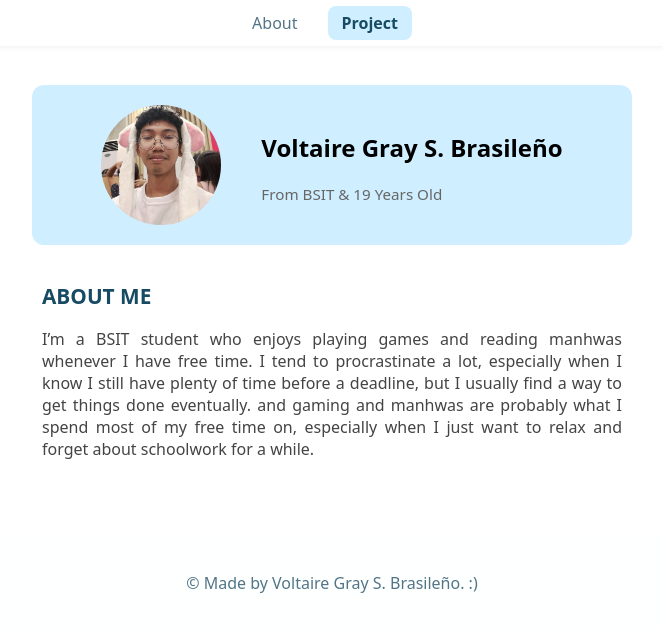
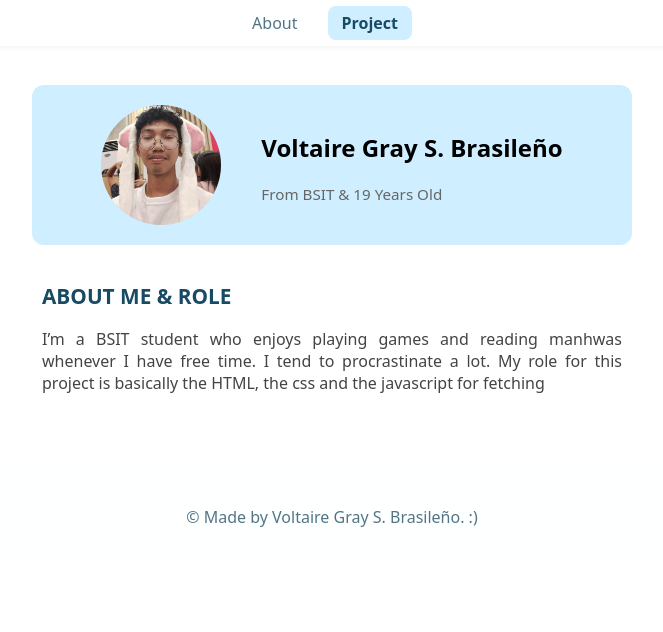
Before and after one commit to voltgray/IT-110-Project, a plain HTML site: page index.html in a window 1280 px wide. Shown: the whole page, without its empty margins (308-971 px from the left). Drawn offline with Linux system fonts and the light colour scheme.

Commit message:
updated about me & Role

```diff
--- a/index.html
+++ b/index.html
@@ -27,13 +27,10 @@
 </section>
 
 <section id="About"> <!-- about and role section!!! -->
-    <h1 class="aboutme">ABOUT ME</h1>
+    <h1 class="aboutme">ABOUT ME & ROLE</h1>
     <p class="Intro">I’m a BSIT student who enjoys playing games and reading manhwas whenever
-        I have free time. I tend to procrastinate a lot, especially
-        when I know I still have plenty of time before a deadline,
-        but I usually find a way to get things done eventually.
-        and  gaming and manhwas are probably what I spend most of my free time on,
-        especially when I just want to relax and forget about schoolwork for a while.</p>
+        I have free time. I tend to procrastinate a lot. My role for this project is basically
+        the HTML, the css and the javascript for fetching</p>
 </section>
 
 <footer>
```
